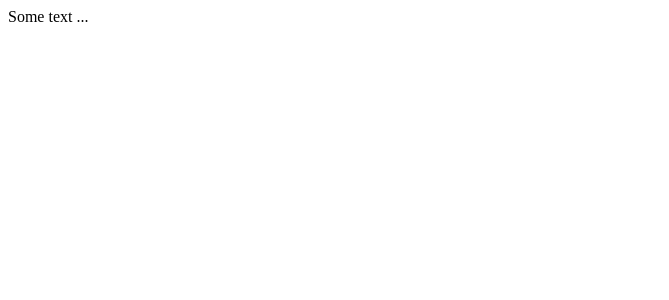
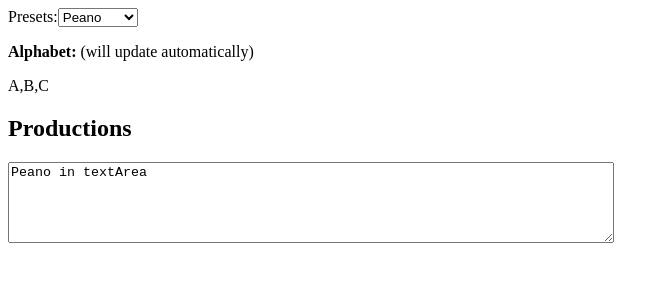
Before and after one commit to MrToph/L-System, a React app: page / in a window 1280 px wide. Shown: the top 300 px of the page, without its empty margins (0-669 px from the left). Built offline with nearby package versions, Linux system fonts and the light colour scheme.

Commit message:
Basic HTML setup and inverse data flow (no redux)

```diff
--- a/src/App.jsx
+++ b/src/App.jsx
@@ -1,10 +1,33 @@
 import React from 'react';
+import Presets from './components/Presets';
+import Content from './components/Content';
 
 class App extends React.Component {
+  constructor (props) {
+    super(props);
+    this.updateFromPresets = this.updateFromPresets.bind(this);
+    this.updateProductionsText = this.updateProductionsText.bind(this);
+    this.state = {
+      selectedPreset: 1,
+      alphabet: 'A,B,C',
+      productions: ''
+    };
+  }
+
+  updateFromPresets (newSelectedIndex, productionsText) {
+    this.setState(Object.assign({}, this.state, {selectedPreset: newSelectedIndex, productions: productionsText}),
+      () => console.log('App::updateFromPresets', this.state)); // QUEUES a state update, after done => callback
+  }
+
+  updateProductionsText (productionsText) {
+    this.setState(Object.assign({}, this.state, {productions: productionsText}));
+  }
+
   render () {
     return (
     <div>
-      Some text ...
+      <Presets onChange={this.updateFromPresets} selectedPreset={this.state.selectedPreset} />
+      <Content onChange={this.updateProductionsText} alphabet={this.state.alphabet} productions={this.state.productions} />
     </div>
     );
   }
--- /dev/null
+++ b/src/components/Alphabet.jsx
@@ -0,0 +1,14 @@
+import React from 'react';
+
+class Alphabet extends React.Component {
+  render () {
+    return (
+    <div>
+      <p><b>Alphabet:</b> (will update automatically)</p>
+      {this.props.alphabet}
+    </div>
+    );
+  }
+}
+
+export default Alphabet;
--- /dev/null
+++ b/src/components/Content.jsx
@@ -0,0 +1,16 @@
+import React from 'react';
+import Productions from '../components/Productions';
+import Alphabet from '../components/Alphabet';
+
+class Content extends React.Component {
+  render () {
+    return (
+    <div>
+     <Alphabet alphabet={this.props.alphabet} />
+     <Productions onChange={this.props.onChange} productions={this.props.productions} />
+    </div>
+    );
+  }
+}
+
+export default Content;
--- /dev/null
+++ b/src/components/Presets.jsx
@@ -0,0 +1,38 @@
+import React from 'react';
+import PresetsData from '../constants/PresetsData';
+
+class Presets extends React.Component {
+  constructor (props) {
+    super(props);
+    this.onChange = this.onChange.bind(this);
+  }
+
+  render () {
+    return (
+    <div>
+      Presets:
+      <select value={this.props.selectedPreset} onChange={this.onChange}>
+        {PresetsData.map((x, i) => <option key={i} value={i}>
+                                     {x[0]}
+                                   </option>)}
+      </select>
+    </div>
+    );
+  }
+
+  onChange (event) {
+    console.log('Preset changed', event.target.value, this);
+    this.updateState(event.target.value);
+  }
+
+  updateState (selectedIndex) {
+    this.props.onChange(selectedIndex, PresetsData[selectedIndex][1]);
+  }
+
+  componentDidMount () {
+    console.log('preset mounted', this.props.selectedPreset);
+    this.updateState(this.props.selectedPreset);
+  }
+}
+
+export default Presets;
--- /dev/null
+++ b/src/components/Productions.jsx
@@ -0,0 +1,15 @@
+import React from 'react';
+import ProductionsText from '../components/ProductionsText';
+
+class Productions extends React.Component {
+  render () {
+    return (
+    <div>
+      <h2>Productions</h2>
+      <ProductionsText onChange={this.props.onChange} productions={this.props.productions} />
+    </div>
+    );
+  }
+}
+
+export default Productions;
--- /dev/null
+++ b/src/components/ProductionsText.jsx
@@ -0,0 +1,26 @@
+import React from 'react';
+
+class ProductionsText extends React.Component {
+  constructor (props) {
+    super(props);
+    this.handleChange = this.handleChange.bind(this);
+    this.attr = {
+      style: {
+        width: '600px'
+      },
+      rows: 5
+    };
+  }
+  render () {
+    return (
+    <textarea {...this.attr} onChange={this.handleChange} value={this.props.productions} />
+    );
+  }
+
+  handleChange (event) {
+    console.log('Productions::handleChange', event.target.value);
+    this.props.onChange(event.target.value);
+  }
+}
+
+export default ProductionsText;
--- /dev/null
+++ b/src/constants/PresetsData.js
@@ -0,0 +1,4 @@
+export default [['Hilbert', 'Hilbert in textArea\nAnother line'],
+  ['Peano', 'Peano in textArea'],
+  ['Sierpinski', 'Sierpinski in textArea'],
+  ['Koch', 'Koch in textArea']];
```
